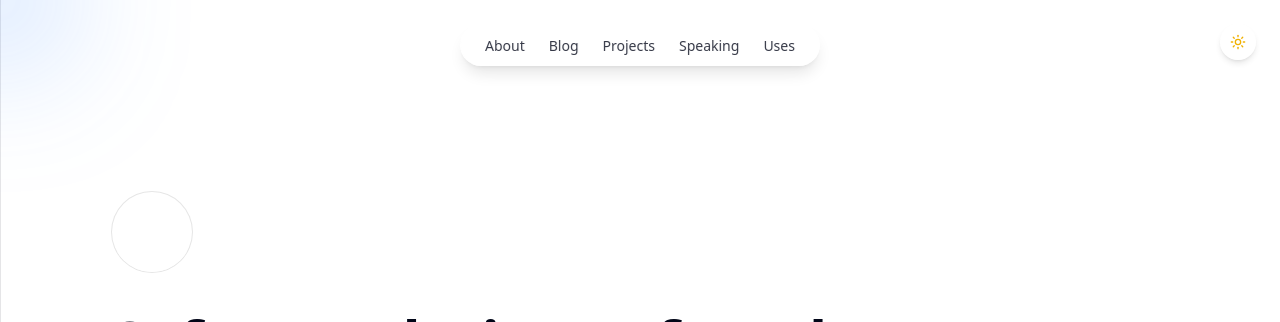
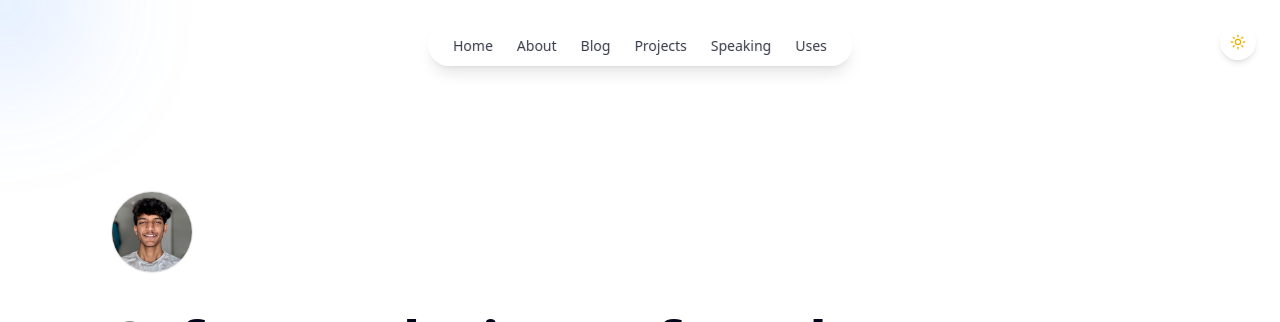
Before and after one commit to thedarshannn/my-app, a Next.js app: page / in a window 1280 px wide. Shown: the top 322 px of the page. Built offline with nearby package versions, Linux system fonts and the light colour scheme.

Commit message:
Refactor code structure for improved readability and maintainability

```diff
--- a/app/layout.tsx
+++ b/app/layout.tsx
@@ -5,7 +5,6 @@ import siteConfig from "../config/site";
 import NavBar from "../components/NavBar";
 import { ThemeProvider } from "@/components/theme-provider";
 import CursorShadow from "@/components/CursorShadow";
-import EdgeGuides from "@/components/EdgeGuides";
 
 const geistSans = Geist({
   variable: "--font-geist-sans",
@@ -42,7 +41,6 @@ export default function RootLayout({
           disableTransitionOnChange
         >
           <NavBar />
-          <EdgeGuides />
           {children}
         </ThemeProvider>
       </body>
--- a/app/page.tsx
+++ b/app/page.tsx
@@ -15,7 +15,7 @@ export default function Home() {
           {/* Avatar */}
           <div className="mb-8">
             <Image
-              src="/vercel.svg"
+              src="/hero.jpg"
               alt="Profile avatar"
               width={80}
               height={80}
--- /dev/null
+++ b/components/Avatar.tsx
@@ -0,0 +1,42 @@
+"use client";
+
+import Image from "next/image";
+import Link from "next/link";
+import React from "react";
+
+type AvatarProps = {
+  href?: string;
+  src?: string;
+  alt?: string;
+  size?: number; // pixel size of the avatar
+};
+
+const Avatar: React.FC<AvatarProps> = ({
+  href = "#",
+  src = "/hero.jpg",
+  alt = "Profile avatar",
+  size = 80,
+}) => {
+  const content = (
+    <Image
+      src={src}
+      alt={alt}
+      width={size}
+      height={size}
+      priority
+      className="rounded-full object-cover ring-1 ring-black/10 dark:ring-white/10"
+      style={{ width: size, height: size }}
+    />
+  );
+
+  return href ? (
+    <Link href={href} aria-label="Open profile" className="inline-block">
+      <span className="sr-only">Open profile</span>
+      {content}
+    </Link>
+  ) : (
+    content
+  );
+};
+
+export default Avatar;
--- a/components/EdgeGuides.tsx
+++ /dev/null
@@ -1,61 +0,0 @@
-"use client";
-
-import React from "react";
-
-/**
- * Renders two faint vertical guide lines at the left/right edges of the site container
- * (aligned to Tailwind's `max-w-screen-xl`). Works responsively by measuring a hidden
- * element with the same max width and updating on resize.
- */
-export default function EdgeGuides() {
-  const measureRef = React.useRef<HTMLDivElement | null>(null);
-  const [containerWidth, setContainerWidth] = React.useState<number | null>(
-    null
-  );
-
-  React.useEffect(() => {
-    const update = () => {
-      if (measureRef.current) {
-        setContainerWidth(measureRef.current.offsetWidth);
-      }
-    };
-    update();
-    window.addEventListener("resize", update);
-    return () => window.removeEventListener("resize", update);
-  }, []);
-
-  if (typeof window === "undefined") return null;
-
-  const left =
-    containerWidth != null ? `calc(50% - ${containerWidth / 2}px)` : undefined;
-  const right =
-    containerWidth != null ? `calc(50% + ${containerWidth / 2}px)` : undefined;
-
-  return (
-    <>
-      {/* Hidden measurer to compute container width responsively */}
-      <div
-        ref={measureRef}
-        className="pointer-events-none fixed -top-[9999px] left-0 right-0 mx-auto w-full max-w-screen-xl"
-      />
-
-      {/* Left guide */}
-      <div
-        aria-hidden
-        className="pointer-events-none fixed top-0 bottom-0 hidden md:block"
-        style={{ left }}
-      >
-        <div className="h-full w-px bg-foreground/10" />
-      </div>
-
-      {/* Right guide */}
-      <div
-        aria-hidden
-        className="pointer-events-none fixed top-0 bottom-0 hidden md:block"
-        style={{ left: right }}
-      >
-        <div className="h-full w-px bg-foreground/10" />
-      </div>
-    </>
-  );
-}
--- a/components/NavBar.tsx
+++ b/components/NavBar.tsx
@@ -5,9 +5,11 @@ import Link from "next/link";
 import { motion, useScroll, useTransform } from "framer-motion";
 import { ModeToggle } from "./ThemeToggle";
 import { Menu, X } from "lucide-react";
+// Avatar and handoff logic removed from the navbar per request
 
 // New navigation to match the reference design
 const navLinks = [
+  { name: "Home", href: "/" },
   { name: "About", href: "/about" },
   { name: "Blog", href: "/blog" },
   { name: "Projects", href: "/projects" },
@@ -25,12 +27,13 @@ const NavBar = () => {
     [0, 100],
     ["rgba(255,255,255,0.40)", "rgba(255,255,255,0.75)"]
   );
+  const toggleScale = useTransform(scrollY, [0, 120], [1, 0.9]);
 
   return (
     <>
       {/* Centered pill navigation */}
       <motion.div
-        className="fixed top-6 left-1/2 z-50 -translate-x-1/2"
+        className="fixed top-6 left-1/2 z-40 -translate-x-1/2"
         initial={{ y: -20, opacity: 0 }}
         animate={{ y: 0, opacity: 1 }}
         transition={{ duration: 0.5, ease: "easeOut" }}
@@ -63,10 +66,15 @@ const NavBar = () => {
         </div>
       </motion.div>
 
-      {/* Theme toggle top-right */}
-      <div className="fixed right-6 top-6 z-50">
+      {/* Navbar avatar removed per request */}
+
+      {/* Right theme toggle */}
+      <motion.div
+        className="fixed right-6 top-6 z-40"
+        style={{ scale: toggleScale }}
+      >
         <ModeToggle />
-      </div>
+      </motion.div>
 
       {/* Mobile full-screen menu */}
       {isOpen && (
@@ -74,7 +82,7 @@ const NavBar = () => {
           initial={{ opacity: 0 }}
           animate={{ opacity: 1 }}
           exit={{ opacity: 0 }}
-          className="fixed inset-0 z-50 flex flex-col items-center justify-center gap-8 bg-background/95 backdrop-blur-xl"
+          className="fixed inset-0 z-[60] flex flex-col items-center justify-center gap-8 bg-background/95 backdrop-blur-xl"
         >
           <button
             aria-label="Close navigation"
```
Also changed, not shown: public/hero.jpg (added).
